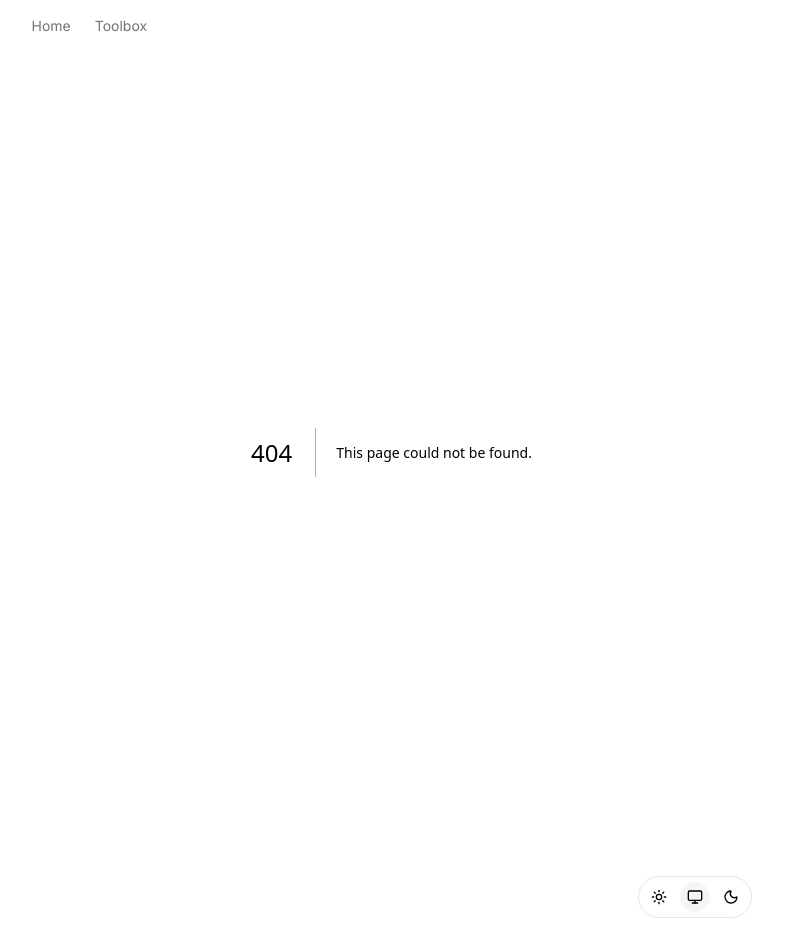
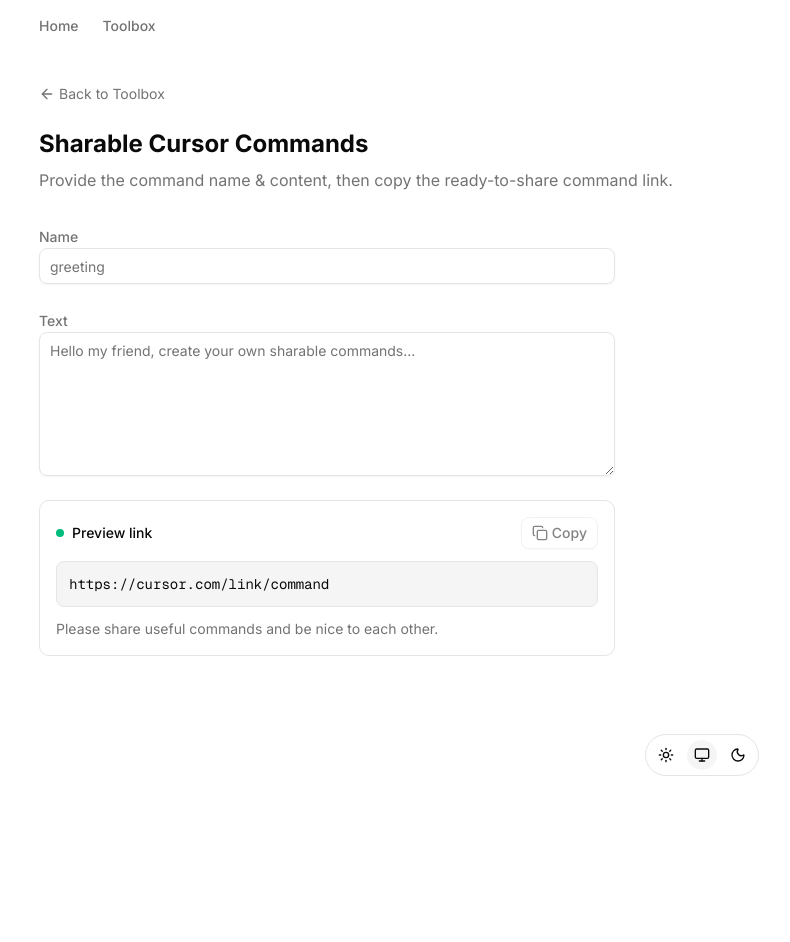
Before and after one commit to Johnson1602/willxuu-site, a Next.js app: page /toolbox/sharable-cursor-commands in a window 1280 px wide. Before the commit this address had no page. Shown: the whole page, without its empty margins (241-1031 px from the left). After the commit the page ends 800 px from the top, so only its background shows below. Built offline with nearby package versions, Linux system fonts and the light colour scheme.

Commit message:
feat: move sharable cursor commands into tool box & update the sytle to align with sites overall appearance & add light mode support

```diff
--- a/src/app/toolbox/page.tsx
+++ b/src/app/toolbox/page.tsx
@@ -1,5 +1,5 @@
 import Link from 'next/link'
-import { Headphones } from 'lucide-react'
+import { Headphones, Link2 } from 'lucide-react'
 
 const tools = [
   {
@@ -8,13 +8,19 @@ const tools = [
     href: '/toolbox/phone-number-listening',
     icon: Headphones,
   },
+  {
+    title: 'Sharable Cursor Commands',
+    description: 'Generate shareable links for Cursor IDE commands',
+    href: '/toolbox/sharable-cursor-commands',
+    icon: Link2,
+  },
 ]
 
 export default function ToolboxPage() {
   return (
     <div>
       <h1 className='text-2xl font-bold mb-6'>Toolbox</h1>
-      <div className='grid gap-4'>
+      <div className='grid gap-4 sm:grid-cols-2'>
         {tools.map((tool) => (
           <Link
             key={tool.href}
--- /dev/null
+++ b/src/app/toolbox/sharable-cursor-commands/page.tsx
@@ -0,0 +1,159 @@
+'use client'
+
+import { useMemo, useState } from 'react'
+import { Check, Copy, ArrowLeft } from 'lucide-react'
+import Link from 'next/link'
+
+import { Button } from '@/components/ui/button'
+import { Input } from '@/components/ui/input'
+import { Textarea } from '@/components/ui/textarea'
+
+const BASE_URL = 'https://cursor.com/link/command'
+
+export default function SharableCursorCommandsPage() {
+  const [name, setName] = useState('')
+  const [text, setText] = useState('')
+  const [copied, setCopied] = useState(false)
+  const [copyError, setCopyError] = useState<string | null>(null)
+
+  const generatedUrl = useMemo(() => {
+    const params = new URLSearchParams()
+    if (name.trim()) params.set('name', name.trim())
+    if (text.trim()) params.set('text', text.trim())
+    const query = params.toString()
+    return query ? `${BASE_URL}?${query}` : BASE_URL
+  }, [name, text])
+
+  const canCopy = name.trim().length > 0 && text.trim().length > 0
+
+  const handleCopy = async () => {
+    if (!canCopy) {
+      setCopyError('Fill in both fields before copying.')
+      return
+    }
+    setCopyError(null)
+    setCopied(false)
+
+    try {
+      if (navigator.clipboard?.writeText) {
+        await navigator.clipboard.writeText(generatedUrl)
+        setCopied(true)
+        setTimeout(() => setCopied(false), 1800)
+        return
+      }
+
+      if (typeof document !== 'undefined') {
+        const textarea = document.createElement('textarea')
+        textarea.value = generatedUrl
+        textarea.style.position = 'fixed'
+        textarea.style.left = '-9999px'
+        document.body.appendChild(textarea)
+        textarea.select()
+        const succeeded = document.execCommand('copy')
+        document.body.removeChild(textarea)
+        if (succeeded) {
+          setCopied(true)
+          setTimeout(() => setCopied(false), 1800)
+          return
+        }
+      }
+
+      throw new Error('Clipboard API unavailable')
+    } catch (error) {
+      console.error('Failed to copy', error)
+      setCopyError('Clipboard copy failed. Please copy manually.')
+    }
+  }
+
+  return (
+    <div>
+      <Link
+        href='/toolbox'
+        className='inline-flex items-center gap-1 text-sm text-muted-foreground hover:text-foreground mb-6'
+      >
+        <ArrowLeft className='size-4' />
+        Back to Toolbox
+      </Link>
+
+      <h1 className='text-2xl font-bold mb-2'>Sharable Cursor Commands</h1>
+      <p className='text-muted-foreground mb-8'>
+        Provide the command name &amp; content, then copy the ready-to-share
+        command link.
+      </p>
+
+      <div className='max-w-xl space-y-6'>
+        <div className='space-y-2'>
+          <label
+            className='text-sm font-medium text-muted-foreground'
+            htmlFor='command-name'
+          >
+            Name
+          </label>
+          <Input
+            id='command-name'
+            placeholder='greeting'
+            value={name}
+            onChange={(event) => setName(event.target.value)}
+            aria-label='Command name'
+          />
+        </div>
+
+        <div className='space-y-2'>
+          <label
+            className='text-sm font-medium text-muted-foreground'
+            htmlFor='command-text'
+          >
+            Text
+          </label>
+          <Textarea
+            id='command-text'
+            placeholder='Hello my friend, create your own sharable commands...'
+            value={text}
+            onChange={(event) => setText(event.target.value)}
+            aria-label='Command text'
+            rows={6}
+            className='min-h-36 max-h-72'
+          />
+        </div>
+
+        <div className='space-y-3 rounded-lg border border-border bg-card p-4'>
+          <div className='flex items-center justify-between'>
+            <div className='flex items-center gap-2'>
+              <span className='size-2 rounded-full bg-emerald-500' />
+              <p className='text-sm font-medium'>Preview link</p>
+            </div>
+            <Button
+              size='sm'
+              variant='outline'
+              onClick={handleCopy}
+              disabled={!canCopy}
+            >
+              {copied ? (
+                <>
+                  <Check className='size-4 text-emerald-500' />
+                  Copied
+                </>
+              ) : (
+                <>
+                  <Copy className='size-4' />
+                  Copy
+                </>
+              )}
+            </Button>
+          </div>
+          <div className='rounded-md border border-border bg-muted p-3 max-h-72 overflow-auto'>
+            <p className='font-mono text-sm break-all'>{generatedUrl}</p>
+          </div>
+          {copyError && (
+            <p className='text-sm text-destructive' role='alert'>
+              {copyError}
+            </p>
+          )}
+          <p className='text-sm text-muted-foreground'>
+            Please share useful commands and be nice to each other.
+          </p>
+        </div>
+      </div>
+    </div>
+  )
+}
--- a/src/components/footer.tsx
+++ b/src/components/footer.tsx
@@ -2,8 +2,8 @@ import { ThemeToggle } from '@/components/theme-toggle'
 
 export function Footer() {
   return (
-    <footer className='max-w-3xl mx-auto px-6 py-6 w-full'>
-      <div className='flex justify-end'>
+    <footer className='w-full py-6'>
+      <div className='max-w-3xl mx-auto px-6 flex justify-end'>
         <ThemeToggle />
       </div>
     </footer>
--- a/src/components/header.tsx
+++ b/src/components/header.tsx
@@ -2,17 +2,17 @@ import Link from 'next/link'
 
 export function Header() {
   return (
-    <header className='sticky top-0 left-0 right-0 z-50 py-4 text-sm'>
+    <header className='sticky top-0 left-0 right-0 z-50 py-4 text-sm bg-background/80 backdrop-blur-sm'>
       <nav className='max-w-3xl mx-auto px-6 flex items-center gap-6'>
         <Link
           href='/'
-          className='text-muted-foreground hover:text-foreground transition-colors'
+          className='text-muted-foreground hover:text-foreground transition-colors font-medium'
         >
           Home
         </Link>
         <Link
           href='/toolbox'
-          className='text-muted-foreground hover:text-foreground transition-colors'
+          className='text-muted-foreground hover:text-foreground transition-colors font-medium'
         >
           Toolbox
         </Link>
--- a/src/styles/globals.css
+++ b/src/styles/globals.css
@@ -120,9 +120,6 @@
   * {
     @apply border-border outline-ring/50;
   }
-  html {
-    scrollbar-gutter: stable;
-  }
   body {
     @apply bg-background text-foreground;
   }
```
